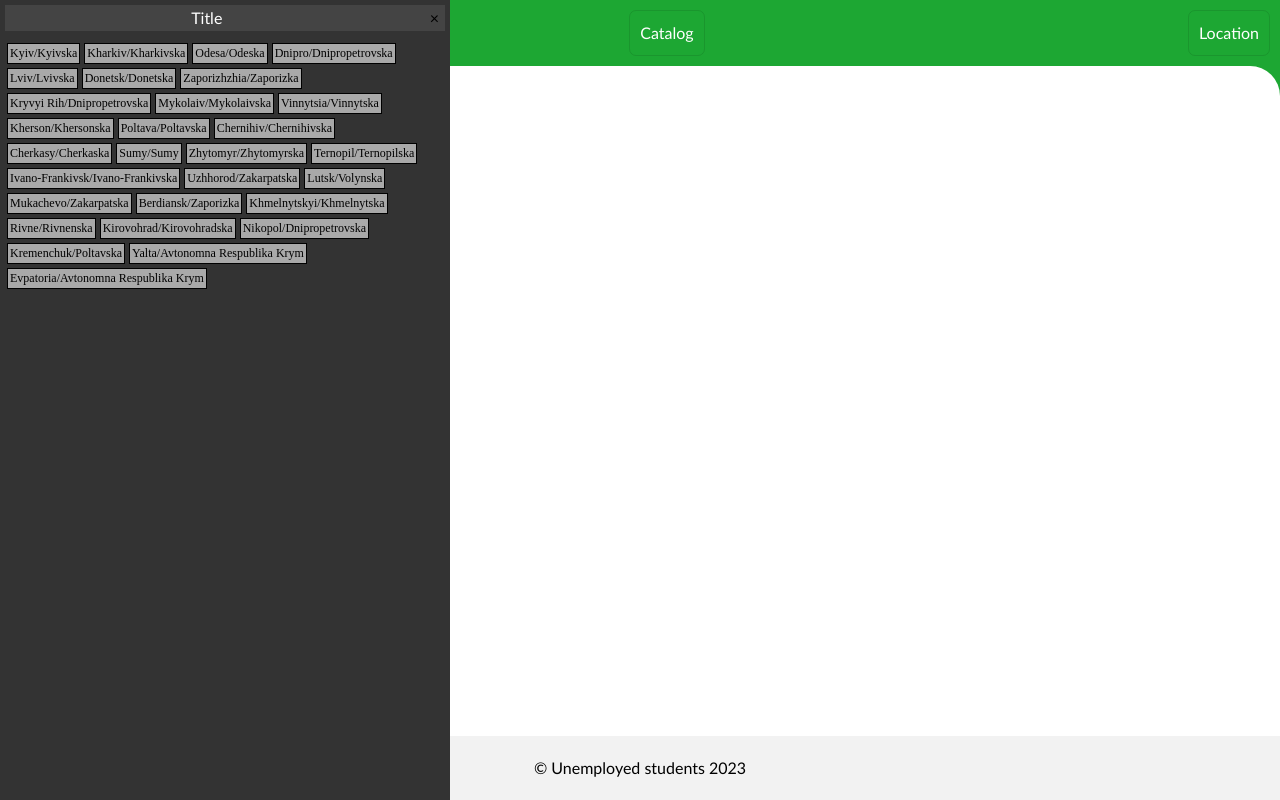
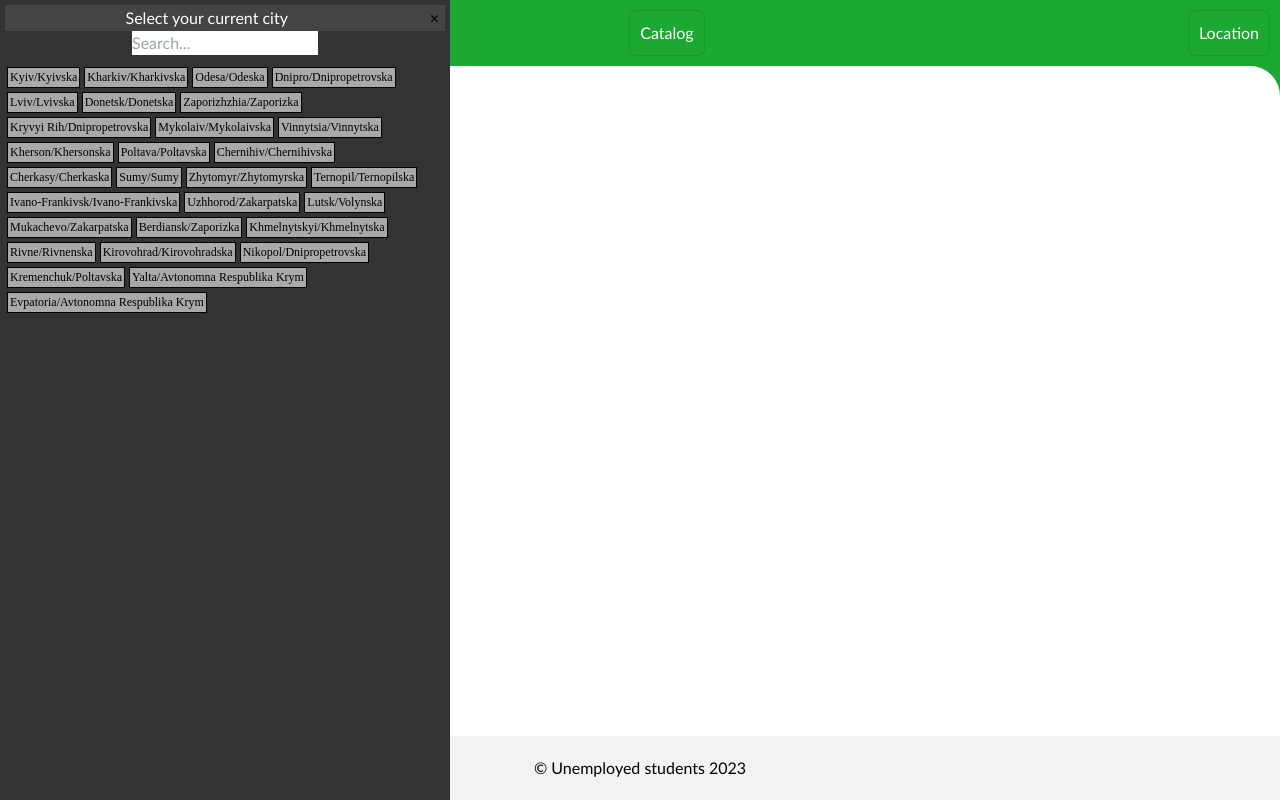
Before and after one commit to illiapovorozniuk/meds-ordering-delivery, a Next.js app: page / in a window 1280 px wide. Both pictures are taken after a click on the button "Location". Built offline with nearby package versions, Linux system fonts and the light colour scheme.

Commit message:
added searchbar for location select

```diff
--- a/FAKE DATA/cities.ts
+++ b/FAKE DATA/cities.ts
@@ -1,6 +1,6 @@
 import { ICity } from "../src/types/city"
 
-export const cities: ICity[] = [
+export const citiesData: ICity[] = [
     {
         name: "Kyiv",
         region: "Kyivska"
--- a/src/components/header/Header.tsx
+++ b/src/components/header/Header.tsx
@@ -37,7 +37,7 @@ const Header = () => {
         <NavigationButton onClick={changeIsSidebarLocation}>
           Location
         </NavigationButton>
-        <Sidebar isOpen={isSidebarLocationOpen} onClose={changeIsSidebarLocation} side={Sides.Left}>
+        <Sidebar isOpen={isSidebarLocationOpen} onClose={changeIsSidebarLocation} side={Sides.Left} title="Select your current city">
           <Location />
         </Sidebar>
       </div>
--- a/src/components/location/Location.tsx
+++ b/src/components/location/Location.tsx
@@ -1,15 +1,29 @@
 import styles from "./Location.module.scss"
-import {FC} from 'react'
+import {FC, useState, useEffect} from 'react'
 import {ICity} from '../../types/city'
 import LocationItem from "./LocationItem"
-import {cities} from "../../../FAKE DATA/cities"
+import {citiesData} from "../../../FAKE DATA/cities"
+import SearchBar from "../ui/searchbar/Searchbar"
+const Location = ()=> {
 
-const Location = ()=>{
+    const [selectedCities, changeCities] = useState<ICity[]>([]);
+    const [searchInput, changeSearchInput] = useState<string>("");
+
+    useEffect(() => {
+        if (searchInput === "") {
+            changeCities(citiesData);
+        } else {
+            changeCities(citiesData.filter(city => city.name.match(searchInput)));
+        }
+    }, [searchInput]);
 
     return (
         <>
+        <div>
+            <SearchBar onInputChange={changeSearchInput}/>
+        </div>
         <div className={styles.locationWrapper}>
-            {cities.map((city)=>(
+            {selectedCities.map((city)=>(
                 <LocationItem name={city.name} region={city.region}/>
             ))}
         </div>
--- /dev/null
+++ b/src/components/ui/searchbar/Searchbar.tsx
@@ -0,0 +1,26 @@
+import {useState, FC, ChangeEvent} from 'react'
+
+interface SearchBarProps {
+    onInputChange: (input: string) => void;
+  }
+
+  const SearchBar: FC<SearchBarProps> = ({ onInputChange }) => {
+    const [input, setInput] = useState<string>("");
+
+    const handleInput = (event: ChangeEvent<HTMLInputElement>) => {
+      const inputValue = event.target.value;
+      setInput(inputValue);
+      onInputChange(inputValue);
+    };
+
+    return (
+      <input
+        type="text"
+        value={input}
+        onChange={handleInput}
+        placeholder="Search..."
+      />
+    );
+  }
+
+  export default SearchBar;
--- a/src/components/ui/sidebar/Sidebar.tsx
+++ b/src/components/ui/sidebar/Sidebar.tsx
@@ -2,6 +2,7 @@ import Sides from "../../../utils/enums"
 import React, {useState, FC, PropsWithChildren} from "react"
 import styles from "./Sidebar.module.scss"
 interface SidebarProps{
+    title: string;
     isOpen: boolean;
     onClose: ()=> void;
     side: Sides
@@ -12,6 +13,7 @@ const Sidebar: FC<PropsWithChildren<SidebarProps>> = ({
     onClose,
     side,
     children,
+    title
 }) => {
     const closeSidebar = ()=>{
         onClose();
@@ -22,8 +24,8 @@ const Sidebar: FC<PropsWithChildren<SidebarProps>> = ({
         {isOpen && (
             <div className={styles.sidebar}>
                 <div className={styles.header}>
-                    <div className={styles.title}>Title</div>
-                    <div className={styles.close}>&times;</div>
+                    <div className={styles.title}>{title}</div>
+                    <div className={styles.close} onClick={closeSidebar}>&times;</div>
                 </div>
                 {children}
             </div>
```
Also changed, not shown: src/components/ui/searchbar/Searchbar.module.scss (added).
